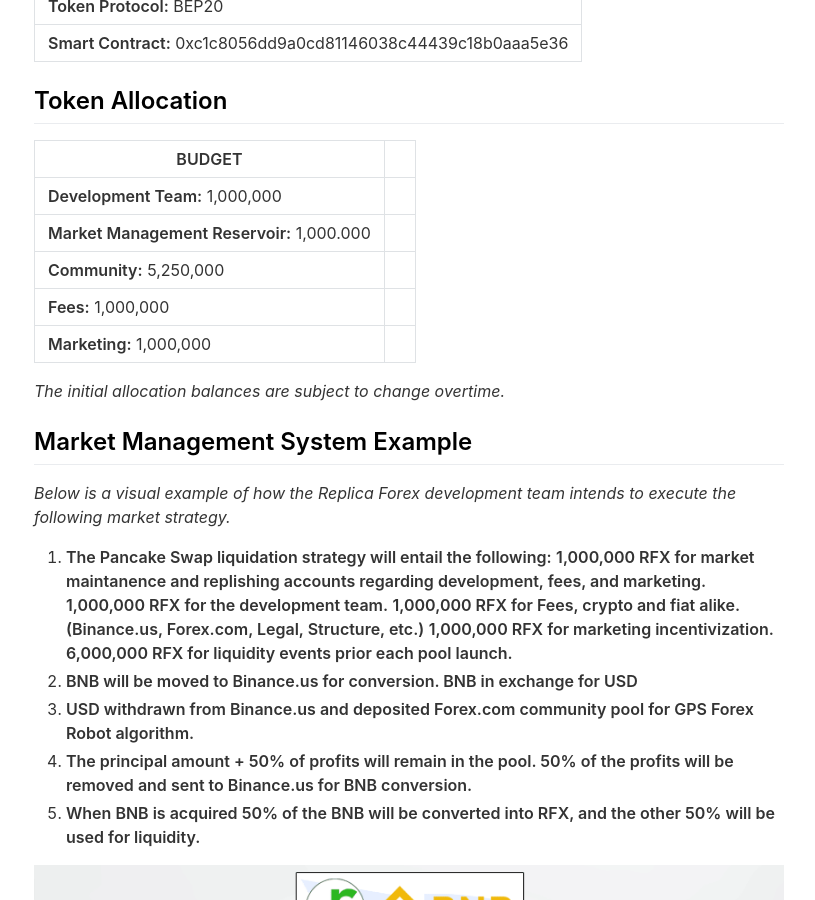
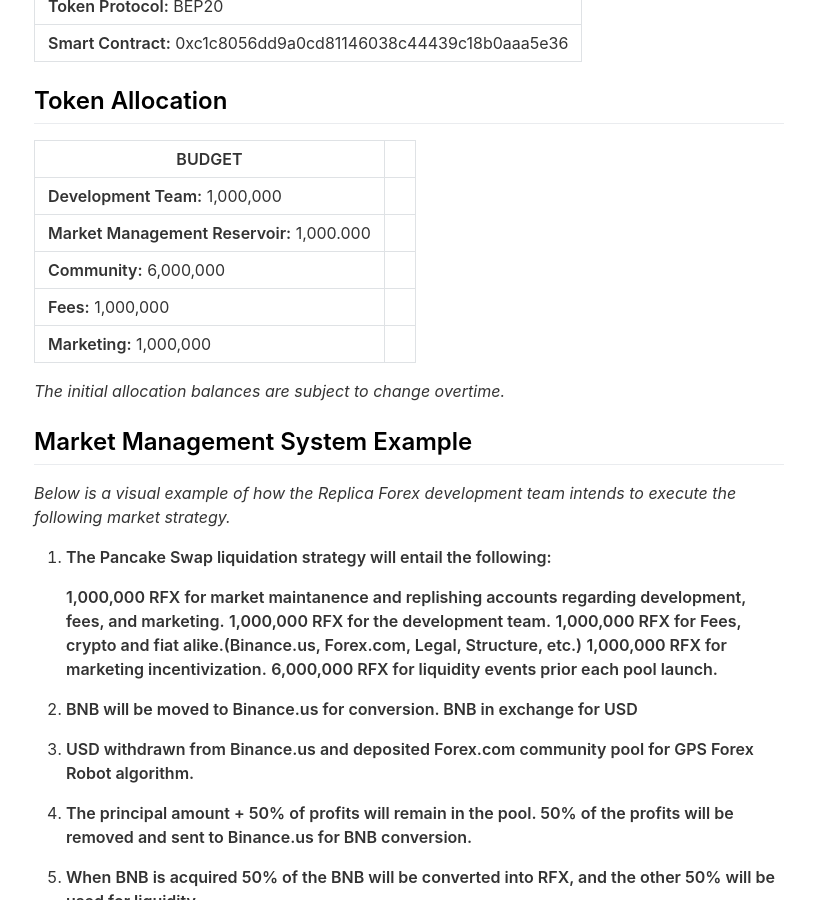
Before and after one commit to fintechntrusts2020/Replica_Forex, a Jekyll site: the page built from _pages/Howitworks.md, in a window 1280 px wide and 900 px high, scrolled down 373 px. Shown: the whole window, without its empty margins (231-1046 px from the left). Built offline with Jekyll 4.4.1, drawn with Linux system fonts in a browser that asks for light colours; nearby versions of some CDN libraries.

Commit message:
Howitworks.md(Update)

```diff
--- a/_pages/Howitworks.md
+++ b/_pages/Howitworks.md
@@ -26,7 +26,7 @@ include_in_header: true
 |-------------------------------|
 |**Market Management Reservoir:** 1,000.000||
 |-----------------------------------------|
-|**Community:** 5,250,000|
+|**Community:** 6,000,000|
 |------------------------|
 |**Fees:** 1,000,000|
 |-------------------|
@@ -40,14 +40,19 @@ include_in_header: true
 *Below is a visual example of how the Replica Forex development team intends to execute the following market strategy.*
 
 1. **The Pancake Swap liquidation strategy will entail the following:**
+
     **1,000,000 RFX for market maintanence and replishing accounts regarding development, fees, and marketing.**
     **1,000,000 RFX for the development team.**
     **1,000,000 RFX for Fees, crypto and fiat alike.(Binance.us, Forex.com, Legal, Structure, etc.)**
     **1,000,000 RFX for marketing incentivization.**
     **6,000,000 RFX for liquidity events prior each pool launch.**
+
 2. **BNB will be moved to Binance.us for conversion. BNB in exchange for USD**
+
 3. **USD withdrawn from Binance.us and deposited Forex.com community pool for GPS Forex Robot algorithm.**
+
 4. **The principal amount + 50% of profits will remain in the pool. 50% of the profits will be removed and sent to Binance.us for BNB conversion.**
+
 5. **When BNB is acquired 50% of the BNB will be converted into RFX, and the other 50% will be used for liquidity.**
 
 ![](../assets/RFX_graphic(2).png)
```
